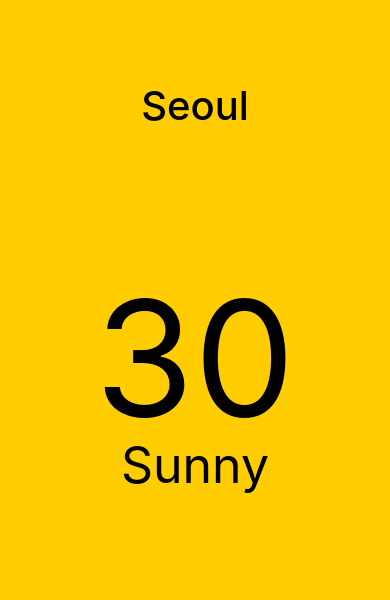
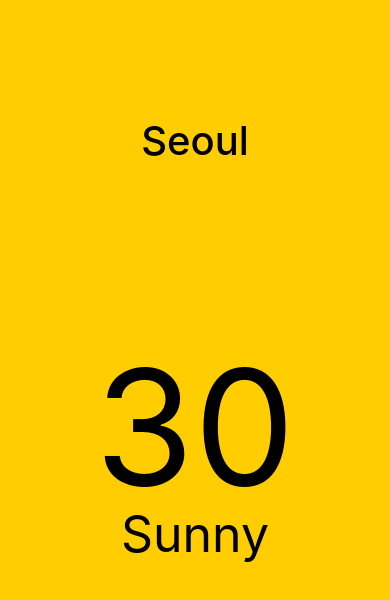
Before and after one commit to rloo8/WeatherApp_RN, a React Native app: screen / in a window 390 px wide. Shown: the top 600 px of the page. Built offline with nearby package versions, Linux system fonts and the light colour scheme.

Commit message:
#2.6: 스크롤 화면 구현

```diff
--- a/App.js
+++ b/App.js
@@ -1,4 +1,6 @@
-import { View, Text, StyleSheet } from "react-native";
+import { View, Text, StyleSheet, ScrollView, Dimensions } from "react-native";
+
+const { width: SCREEN_WIDTH } = Dimensions.get("window");
 
 export default function App() {
   return (
@@ -7,12 +9,29 @@ export default function App() {
         <Text style={styles.cityName}>Seoul</Text>
       </View>
 
-      <View style={styles.weather}>
+      <ScrollView
+        horizontal
+        pagingEnabled
+        showsHorizontalScrollIndicator={false}
+        contentContainerStyle={styles.weather}
+      >
         <View style={styles.day}>
           <Text style={styles.temp}>30</Text>
           <Text style={styles.desc}>Sunny</Text>
         </View>
-      </View>
+        <View style={styles.day}>
+          <Text style={styles.temp}>30</Text>
+          <Text style={styles.desc}>Sunny</Text>
+        </View>
+        <View style={styles.day}>
+          <Text style={styles.temp}>30</Text>
+          <Text style={styles.desc}>Sunny</Text>
+        </View>
+        <View style={styles.day}>
+          <Text style={styles.temp}>30</Text>
+          <Text style={styles.desc}>Sunny</Text>
+        </View>
+      </ScrollView>
     </View>
   );
 }
@@ -25,9 +44,9 @@ const styles = StyleSheet.create({
     alignItems: "center",
   },
   cityName: { fontSize: 40, fontWeight: "500" },
-  weather: { flex: 3 },
+  weather: {},
   day: {
-    flex: 1,
+    width: SCREEN_WIDTH,
     alignItems: "center",
   },
   temp: { fontSize: 160, marginTop: 50 },
```
